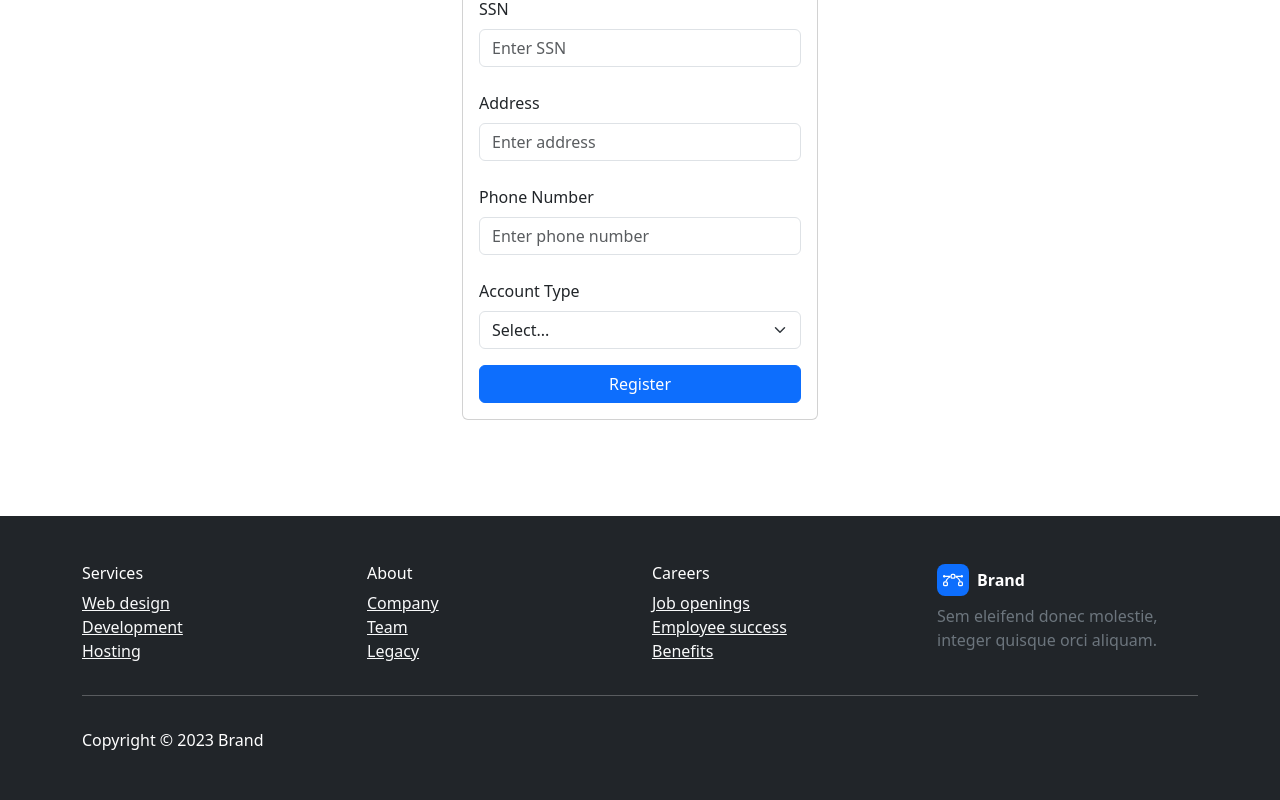
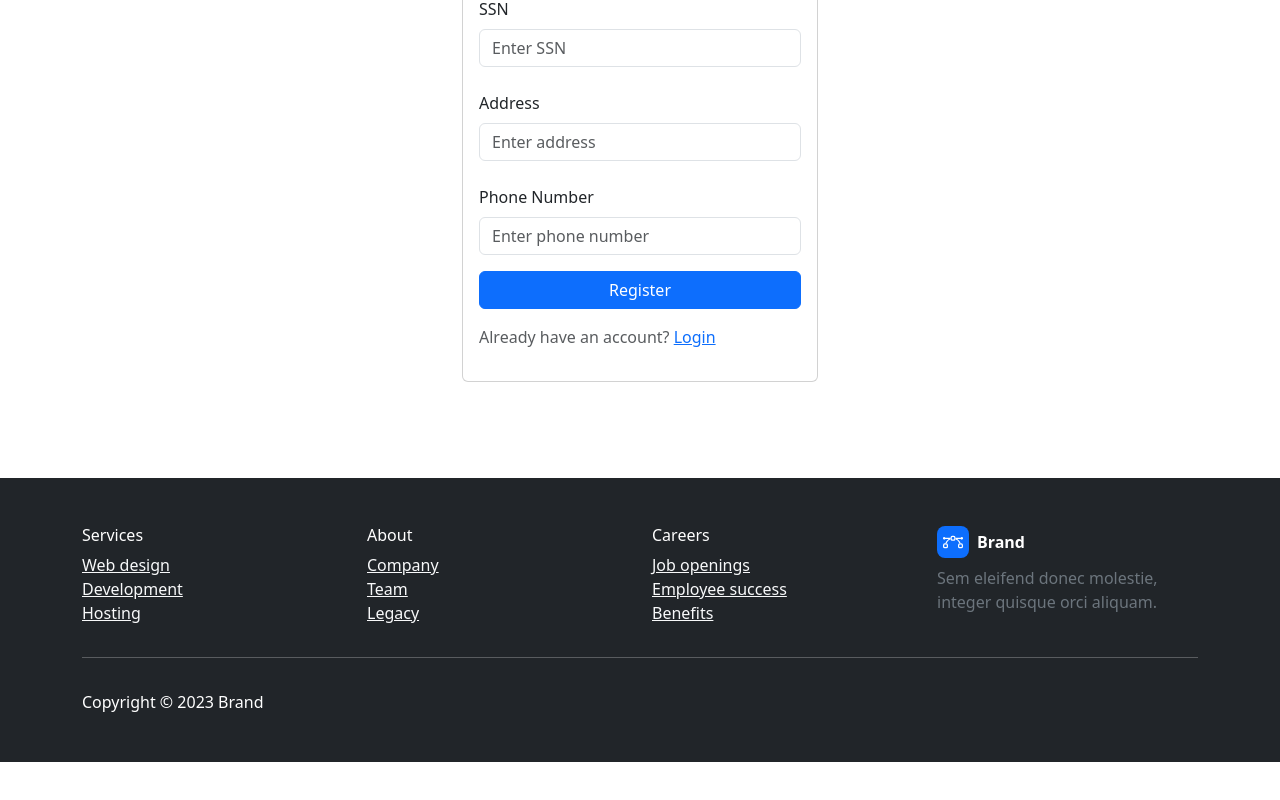
Before and after one commit to mustafausama/banky, a React (Create React App) app in the folder views/: page /register in a window 1280 px wide. Shown: the part 948-1748 px from the top of the page. After the commit the page ends 1710 px from the top, so only its background shows below. Built offline with nearby package versions, Linux system fonts and the light colour scheme; no server answers.

Commit message:
feat: Finalize login/register validation

```diff
--- a/views/src/pages/Login.js
+++ b/views/src/pages/Login.js
@@ -1,9 +1,10 @@
-import React from 'react';
-import { Link } from 'react-router-dom';
+import { useEffect, useRef } from 'react';
+import { Link, useNavigate } from 'react-router-dom';
 import { Container, Row, Col, Card, Form, Button } from 'react-bootstrap';
 import { useForm } from 'react-hook-form';
 import axios from '../utils/api';
 import { toast } from 'react-toastify';
+import useAuth from '../hooks/useAuth';
 
 function Login() {
   const {
@@ -14,17 +15,37 @@ function Login() {
     clearErrors,
   } = useForm();
 
+  const navigate = useNavigate();
+
+  const redirectToastId = useRef(null);
+  const { user } = useAuth();
+  useEffect(() => {
+    if (user) {
+      navigate('/');
+      if (!redirectToastId.current)
+        redirectToastId.current = toast.info('You are already logged in');
+    }
+  }, [user, navigate]);
+
+  useEffect(() => {
+    console.log(errors);
+  }, [errors]);
+
   const onSubmit = (data) => {
-    if ( errors && Object.keys(errors).length > 0) return;
+    if (errors && Object.keys(errors).length > 0) return;
     axios
       .post('/auth/login', data)
       .then(() => {
         toast.success('Login success');
+        navigate('/');
       })
       .catch((err) => {
         const { errors } = err.response.data;
+        if (!errors || !Array.isArray(errors) || !errors.length)
+          return console.log(err);
         const { message, fields } = errors[0];
         if (message) toast.error(message);
+        else toast.error('Unknown server error');
         if (fields) {
           clearErrors();
           fields.forEach(({ field, message }) => {
@@ -65,7 +86,11 @@ function Login() {
                     <path d="M8 8a3 3 0 1 0 0-6 3 3 0 0 0 0 6zm2-3a2 2 0 1 1-4 0 2 2 0 0 1 4 0zm4 8c0 1-1 1-1 1H3s-1 0-1-1 1-4 6-4 6 3 6 4zm-1-.004c-.001-.246-.154-.986-.832-1.664C11.516 10.68 10.289 10 8 10c-2.29 0-3.516.68-4.168 1.332-.678.678-.83 1.418-.832 1.664h10z"></path>
                   </svg>
                 </div>
-                <Form className="text-center" noValidate onSubmit={handleSubmit(onSubmit)}>
+                <Form
+                  className="text-center"
+                  noValidate
+                  onSubmit={handleSubmit(onSubmit)}
+                >
                   <Form.Group className="mb-3">
                     <Form.Control
                       type="email"
@@ -107,12 +132,12 @@ function Login() {
                       variant="primary"
                       className="d-block w-100"
                       type="submit"
+                      onClick={() => console.log(errors)}
                     >
                       Login
                     </Button>
                   </div>
-                  <p className="text-muted">Forgot your password?</p>
-                  <p>
+                  <p className="text-muted">
                     Don't have an account? <Link to="/register">Register</Link>
                   </p>
                 </Form>
--- a/views/src/pages/Register.js
+++ b/views/src/pages/Register.js
@@ -6,6 +6,9 @@ import { Container } from 'react-bootstrap';
 import { useForm } from 'react-hook-form';
 import axios from '../utils/api';
 import { toast } from 'react-toastify';
+import { Link, useNavigate } from 'react-router-dom';
+import { useEffect, useRef } from 'react';
+import useAuth from '../hooks/useAuth';
 
 const Register = () => {
   const {
@@ -14,24 +17,61 @@ const Register = () => {
     watch,
     setError,
     formState: { errors },
-    clearErrors,
   } = useForm();
+  const navigate = useNavigate();
+
+  const redirectToastId = useRef(null);
+  const { user } = useAuth();
+  useEffect(() => {
+    if (user) {
+      navigate('/');
+      if (!redirectToastId.current)
+        redirectToastId.current = toast.info('You are already logged in');
+    }
+  }, [user, navigate]);
 
   const onSubmit = (data) => {
+    const toastStatus = toast.loading('Registering...');
+
     if (Object.keys(errors).length > 0) return;
     axios
       .post('/auth/register', data)
-      .then(() => {})
+      .then(() => {
+        toast.update(toastStatus, {
+          type: 'success',
+          isLoading: false,
+          autoClose: 2500,
+          render: 'Registration successful!',
+        });
+        navigate('/login');
+      })
       .catch((err) => {
         const { errors } = err.response.data;
+        if (!errors || !Array.isArray(errors) || !errors.length)
+          return console.log(err);
         const { message, fields } = errors[0];
-        if (message) toast.error(message);
+        if (message)
+          toast.update(toastStatus, {
+            type: 'error',
+            isLoading: false,
+            autoClose: 5000,
+            closeButton: true,
+            render: message,
+          });
+        else
+          toast.update(toastStatus, {
+            type: 'error',
+            isLoading: false,
+            autoClose: 5000,
+            closeButton: true,
+            render: 'Unknown server error',
+          });
         if (fields) {
-          clearErrors();
           fields.forEach(({ field, message }) => {
             if (!errors[field])
               setError(field, {
                 message,
+                type: 'server',
               });
           });
         }
@@ -106,11 +146,9 @@ const Register = () => {
                           })}
                           isInvalid={!!errors.lastName}
                         />
-                        {errors.lastName && (
-                          <Form.Control.Feedback type="invalid">
-                            {errors.lastName.message}
-                          </Form.Control.Feedback>
-                        )}
+                        <Form.Control.Feedback type="invalid">
+                          {errors.lastName && errors.lastName.message}
+                        </Form.Control.Feedback>
                       </Form.Group>
                     </Col>
                   </Row>
@@ -131,11 +169,9 @@ const Register = () => {
                       })}
                       isInvalid={!!errors.email}
                     />
-                    {errors.email && (
-                      <Form.Control.Feedback type="invalid">
-                        {errors.email.message}
-                      </Form.Control.Feedback>
-                    )}
+                    <Form.Control.Feedback type="invalid">
+                      {errors.email && errors.email.message}
+                    </Form.Control.Feedback>
                   </Form.Group>
 
                   {/* Password and password confirmation */}
@@ -238,7 +274,7 @@ const Register = () => {
                     </Form.Control.Feedback>
                   </Form.Group>
 
-                  <Form.Group className="mt-4">
+                  {/* <Form.Group className="mt-4">
                     <Form.Label htmlFor="accountType">Account Type</Form.Label>
                     <Form.Select
                       id="accountType"
@@ -256,11 +292,17 @@ const Register = () => {
                     <Form.Control.Feedback type="invalid">
                       {errors.accountType && errors.accountType.message}
                     </Form.Control.Feedback>
-                  </Form.Group>
+                  </Form.Group> */}
 
-                  <button type="submit" className="btn btn-primary w-100 mt-3">
+                  <button
+                    type="submit"
+                    className="btn btn-primary w-100 mt-3 mb-3"
+                  >
                     Register
                   </button>
+                  <p className="text-muted">
+                    Already have an account? <Link to="/login">Login</Link>
+                  </p>
                 </Form>
               </Card.Body>
             </Card>
```
Also changed, not shown: 1 other file (tests, documents, lock files or other folders).
